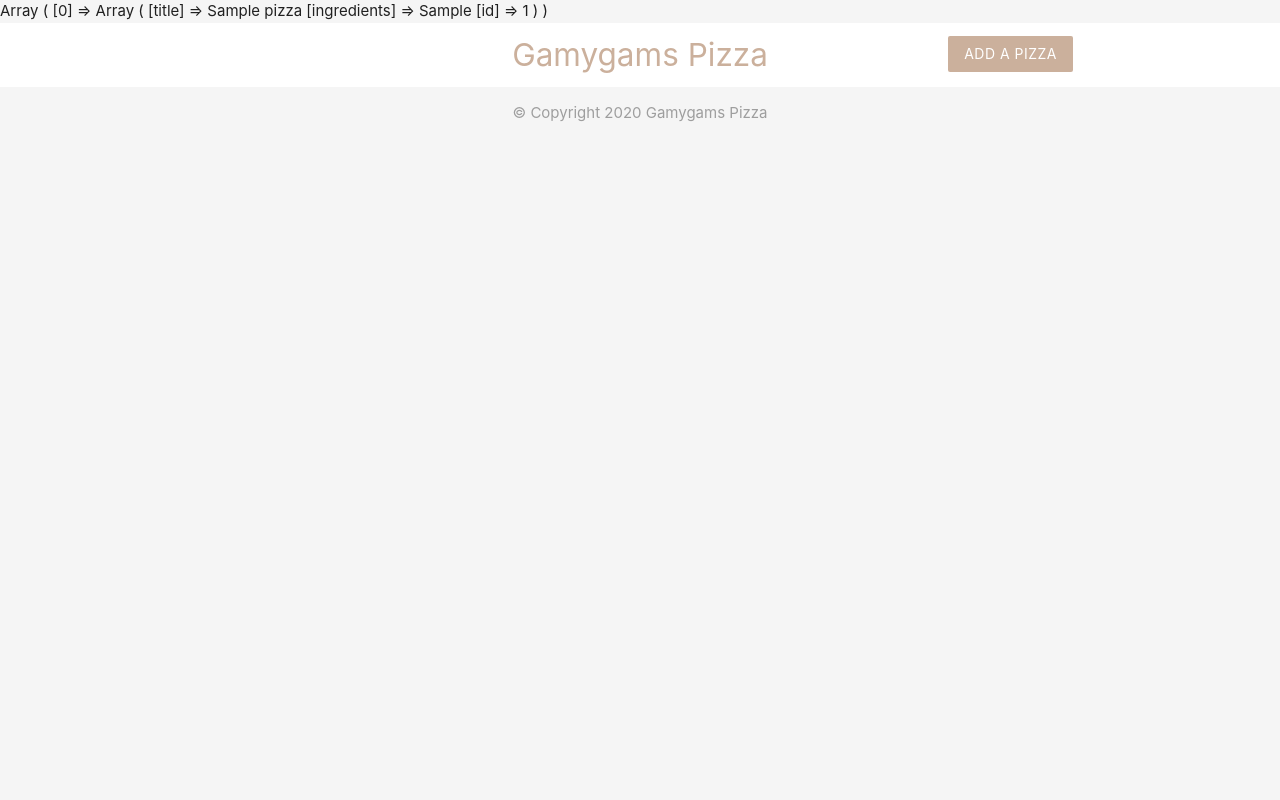
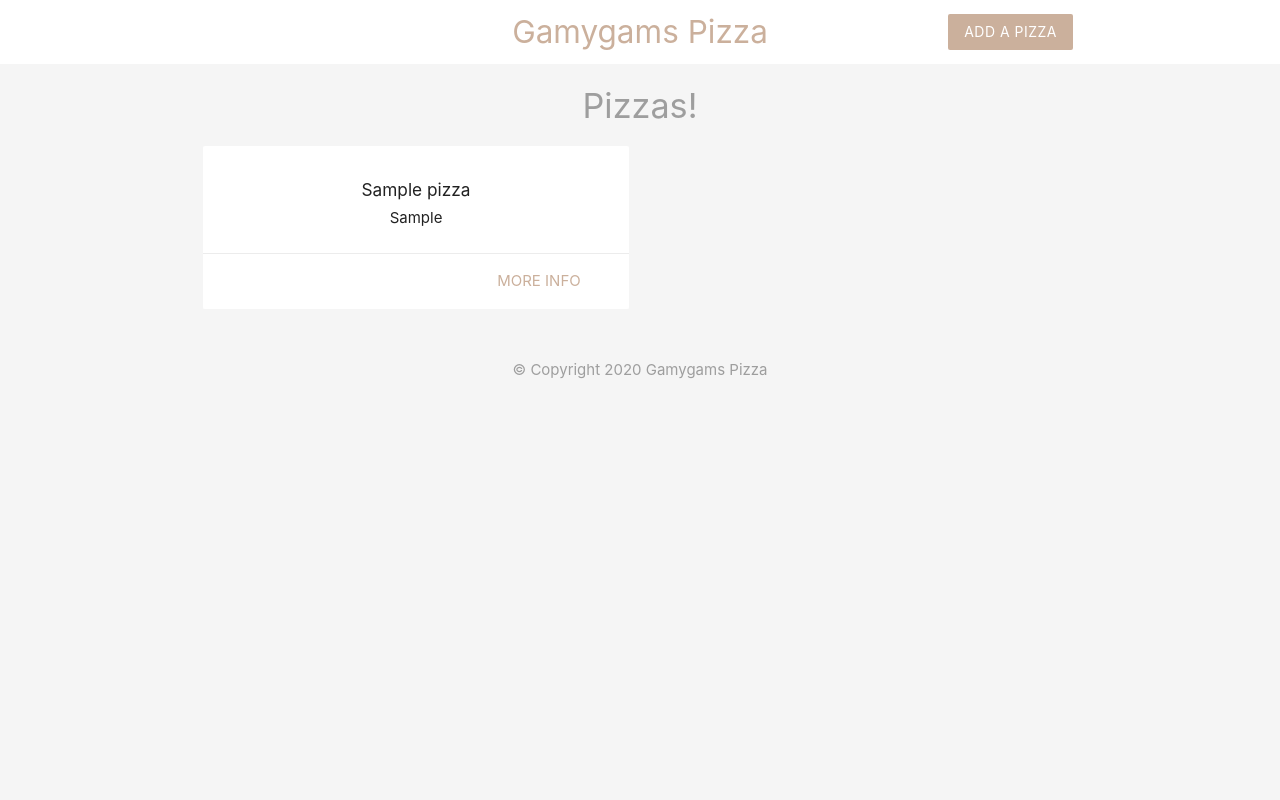
Before and after one commit to Gamygams1234/net-ninja-php, a PHP site: page / in a window 1280 px wide. Run offline with PHP 8.4, Linux system fonts and the light colour scheme; tables that the repository leaves empty or names only in its code hold one stand-in row (values such as "Sample post").

Commit message:
Rendering data to the browser

```diff
--- a/index.php
+++ b/index.php
@@ -1,6 +1,6 @@
 
 <?php
-// connect to database
+
 
 $conn = mysqli_connect('localhost', 'gamy', 'test1234', 'gamygams_pizza'); // taking 4 items. (localhost, username, passwoed, the name of the actual database)
 
@@ -8,8 +8,9 @@ $conn = mysqli_connect('localhost', 'gamy', 'test1234', 'gamygams_pizza'); // ta
 if (!$conn){
 	echo "Connection error: " . mysqli_connect_error();
 }
-// write query for all of the pizzas
-$sql = 'SELECT title, ingredients, id FROM pizzas';// we can use * for all of the items, however, we are only getting certain items
+
+$sql = 'SELECT title, ingredients, id FROM pizzas ORDER BY created_at'; // this is a way we can order the data that we get
+
 
 
 // make query and get results
@@ -24,7 +25,6 @@ mysqli_free_result($result);
 // close connection
 mysqli_close($conn);
 
-print_r($pizzas);
 
 ?>
 
@@ -33,6 +33,29 @@ print_r($pizzas);
 
 	<?php include('templates/header.php'); ?>
 
+	<h4 class="center grey-text">Pizzas!</h4>
+	<div class="container">
+		<div class="row">
+
+			<?php foreach($pizzas as $pizza){ ?>
+
+				<div class="col s6 md3">
+					<div class="card z-depth-0">
+						<div class="card-content center">
+							<h6><?php echo htmlspecialchars($pizza['title']); ?></h6>
+							<div><?php echo htmlspecialchars($pizza['ingredients']); ?></div>
+						</div>
+						<div class="card-action right-align">
+							<a class="brand-text" href="#">more info</a>
+						</div>
+					</div>
+				</div>
+
+			<?php } ?>
+
+		</div>
+	</div>
+
 	<?php include('templates/footer.php'); ?>
 
 </html>
```
